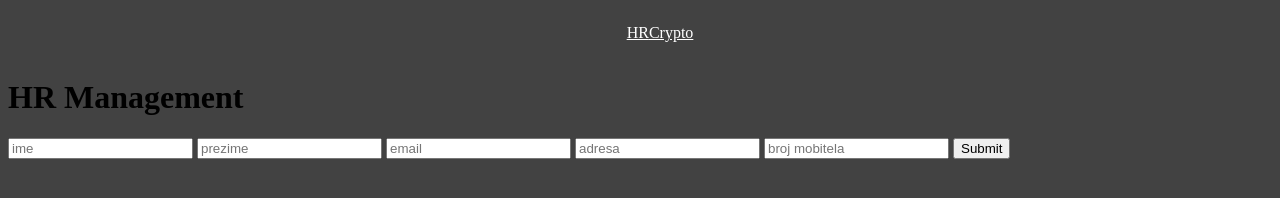
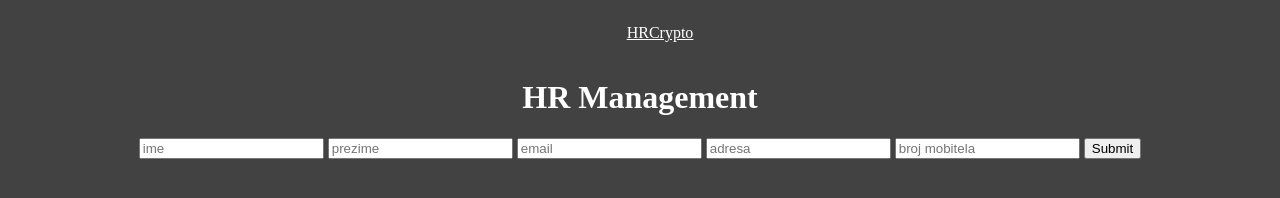
Before and after one commit to LeoKirasic/FE-assignment, a website with bundled scripts: page src/index.html in a window 1280 px wide. Built offline with nearby package versions, Linux system fonts and the light colour scheme.

Commit message:
Center items

```diff
--- a/src/index.css
+++ b/src/index.css
@@ -1,3 +1,14 @@
+body {
+  color: white;
+  display: flex;
+  flex-direction: column;
+  align-items: center;
+}
+.container {
+  display: flex;
+  flex-direction: row;
+  align-items: center;
+}
 .header {
   background-color: #424242;
   color: white;
```
